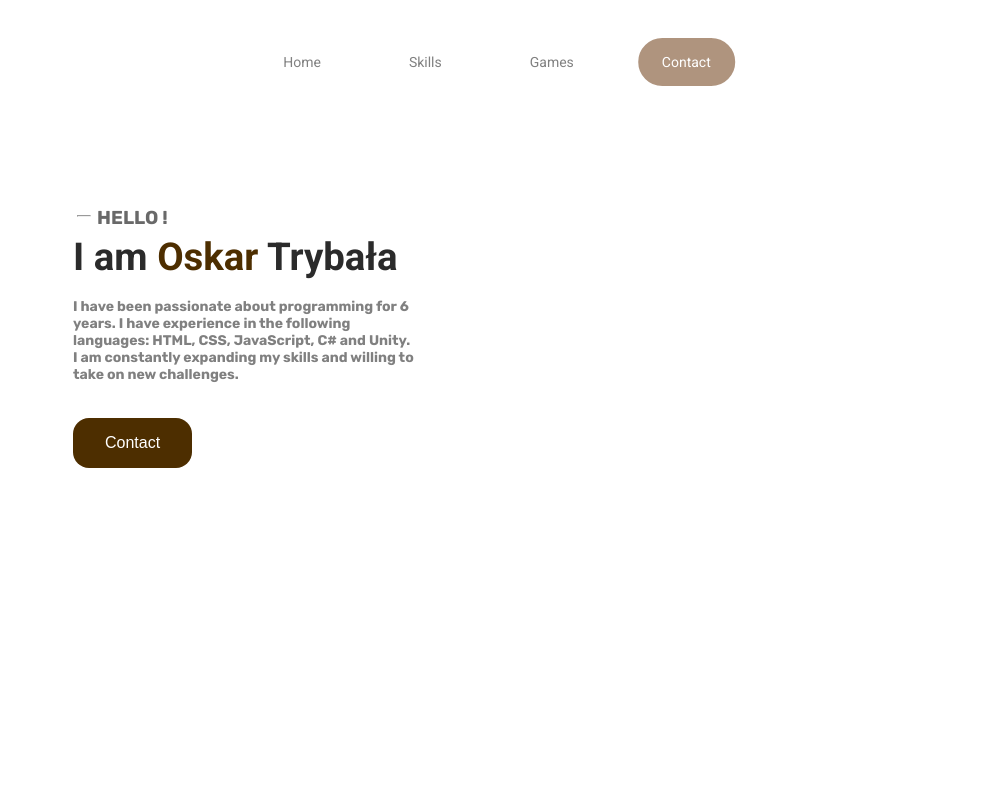
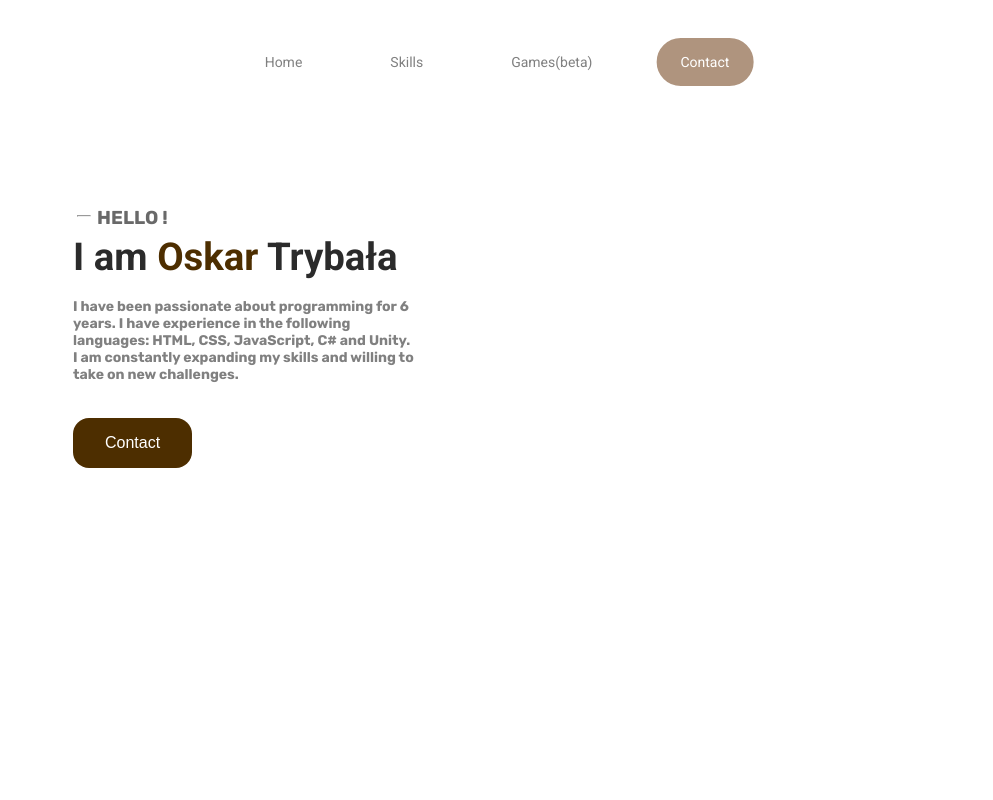
Before and after one commit to codeonwire/Portfolio, a plain HTML site: page index.html in a window 1280 px wide. Shown: the top 800 px of the page, 143-1136 px from the left. Drawn offline with Linux system fonts and the light colour scheme; a script that the page names is missing; a web font is replaced by a local one.

Commit message:
Portfolio
little change

```diff
--- a/index.html
+++ b/index.html
@@ -13,7 +13,7 @@
             <div class="nav">
                 <a href="#home">Home</a>
                 <a href="#skills">Skills</a>
-                <a href="#games">Games</a>
+                <a href="#games">Games(beta)</a>
                 <a href="#contact" class="c">Contact</a>
             </div>
             <a href="https://github.com/aestheticoq" target="_blank"><img src="githubIcon.png" alt="github" class="githubIcon"></a>
```
